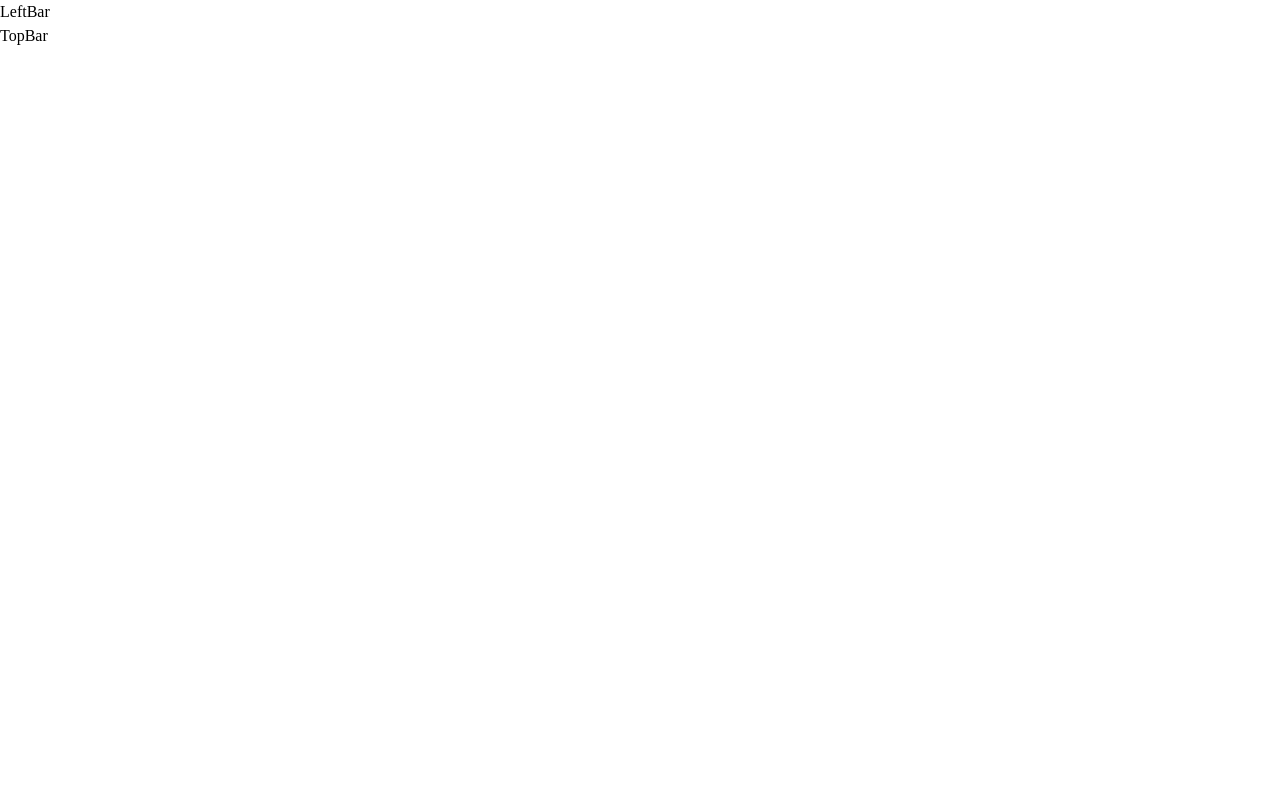
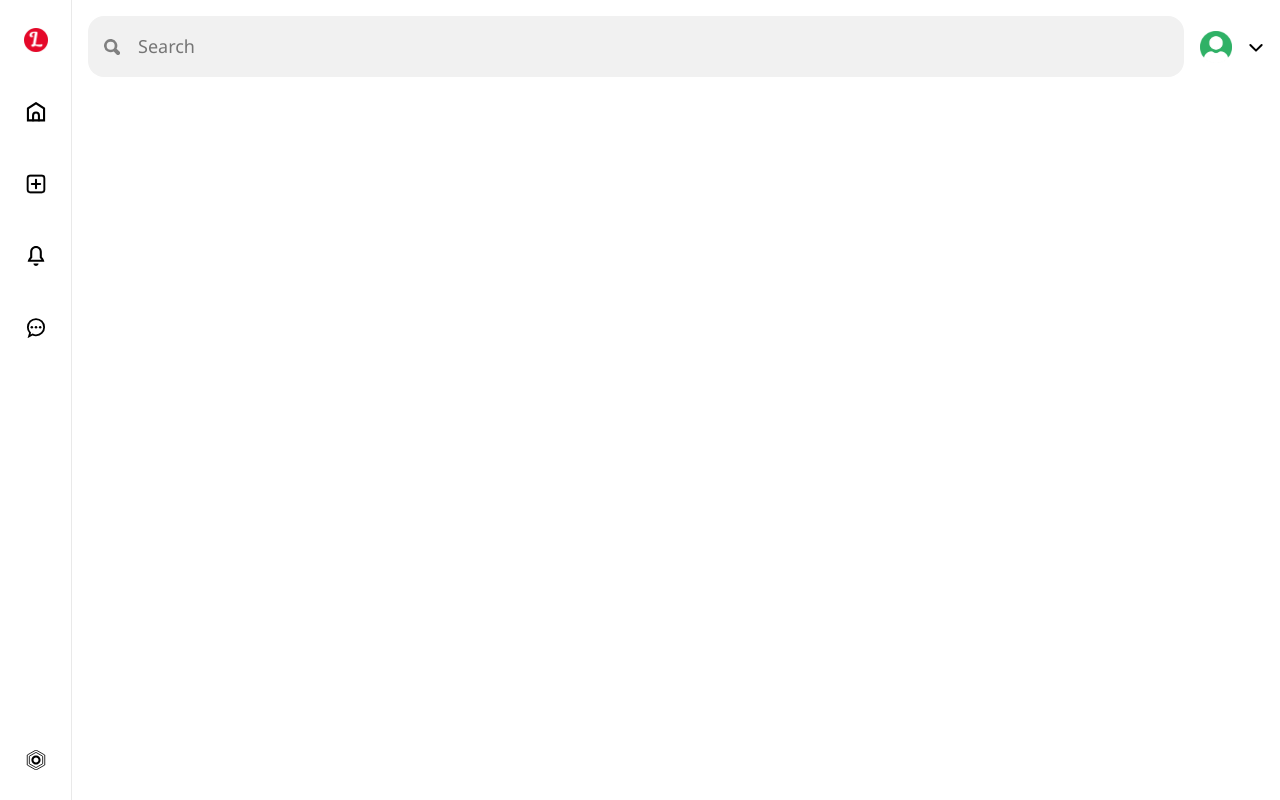
Before and after one commit to Armandosselimi/pinterest-clone, a React (Vite) app in the folder client/: page / in a window 1280 px wide. Built offline with nearby package versions, Linux system fonts and the light colour scheme.

Commit message:
adding side bar and top bar

```diff
--- a/client/src/App.css
+++ b/client/src/App.css
@@ -0,0 +1,10 @@
+.app {
+  width: 100%;
+  display: flex;
+  gap: 1rem;
+}
+
+.content {
+  flex: 1;
+  margin-right: 1rem;
+}
--- a/client/src/App.jsx
+++ b/client/src/App.jsx
@@ -1,9 +1,10 @@
 import LeftBar from "components/leftBar";
 import TopBar from "components/TopBar";
+import "./App.css";
 
 function App() {
   return (
-    <div>
+    <div className='app'>
       <LeftBar />
       <div className='content'>
         <TopBar />
--- a/client/src/components/TopBar/TopBar.css
+++ b/client/src/components/TopBar/TopBar.css
@@ -0,0 +1,25 @@
+.topBar {
+  margin: 1rem 0;
+  display: flex;
+  align-items: center;
+  gap: 1rem;
+}
+
+.search {
+  flex: 1;
+  background-color: #f1f1f1;
+  border-radius: 1rem;
+  padding: 1rem;
+
+  display: flex;
+  align-items: center;
+  gap: 1rem;
+}
+
+.search input {
+  flex: 1;
+  border: none;
+  outline: none;
+  background-color: transparent;
+  font-size: 1.125rem;
+}
--- a/client/src/components/TopBar/index.jsx
+++ b/client/src/components/TopBar/index.jsx
@@ -1,8 +1,25 @@
 import React from "react";
 import "./TopBar.css";
+import UserButton from "components/UserButton";
 
 const TopBar = () => {
-  return <div>TopBar</div>;
+  return (
+    <div className='topBar'>
+      {/* Search */}
+      <div className='search'>
+        <img
+          src='/general/search.svg'
+          alt=''
+        />
+        <input
+          type='text'
+          placeholder='Search'
+        />
+      </div>
+      {/* USER */}
+      <UserButton />
+    </div>
+  );
 };
 
 export default TopBar;
--- /dev/null
+++ b/client/src/components/UserButton/UserButton.css
@@ -0,0 +1,44 @@
+.userButton {
+  display: flex;
+  align-items: center;
+  gap: 1rem;
+  position: relative;
+}
+
+.userButton img {
+  width: 2rem;
+  aspect-ratio: 1;
+  border: 100%;
+  object-fit: cover;
+}
+
+.userButton .arrow {
+  width: 1rem;
+  aspect-ratio: 1;
+  cursor: pointer;
+}
+
+.loginLink {
+  font-size: 1.125rem;
+  padding: 1rem;
+  border-radius: 2rem;
+}
+
+.loginLink:hover {
+  background-color: #f1f1f1;
+}
+
+.userOptions {
+  z-index: 999;
+  position: absolute;
+  right: 0;
+  top: 130%;
+  padding: 1rem;
+  border-radius: 0.5rem;
+  background-color: white;
+  box-shadow: 0 0 3px 0;
+
+  display: flex;
+  flex-direction: column;
+  font-size: 0.875;
+}
--- /dev/null
+++ b/client/src/components/UserButton/index.jsx
@@ -0,0 +1,39 @@
+import React, { useState } from "react";
+import "./UserButton.css";
+
+const UserButton = () => {
+  const [open, setOpen] = useState(false);
+  // Temp User
+  const currentUser = true;
+
+  return currentUser ? (
+    <div className='userButton'>
+      <img
+        src='/general/noAvatar.png'
+        alt=''
+      />
+      <img
+        onClick={() => setOpen((prev) => !prev)}
+        className='arrow'
+        src='/general/arrow.svg'
+        alt=''
+      />
+      {open && (
+        <ul className='userOptions'>
+          <li className='userOption'>Profile</li>
+          <li className='userOption'>Settings</li>
+          <li className='userOption'>Logout</li>
+        </ul>
+      )}
+    </div>
+  ) : (
+    <a
+      href='/'
+      className='loginLink'
+    >
+      Login / Sign Up
+    </a>
+  );
+};
+
+export default UserButton;
--- a/client/src/components/leftBar/LeftBar.css
+++ b/client/src/components/leftBar/LeftBar.css
@@ -0,0 +1,36 @@
+.leftBar {
+  height: 100vh;
+  width: 4.5rem;
+  position: sticky;
+  top: 0;
+  padding: 1rem 0;
+  border-right: 1px solid #e9e9e9;
+
+  display: flex;
+  flex-direction: column;
+  align-items: center;
+  justify-content: space-between;
+}
+
+.menuIcons {
+  display: flex;
+  flex-direction: column;
+  align-items: center;
+  gap: 1.5rem;
+}
+
+.menuIcon {
+  width: 3rem;
+  aspect-ratio: 1;
+  display: flex;
+  align-items: center;
+  justify-content: center;
+}
+.menuIcon:hover {
+  background-color: #f1f1f1;
+}
+
+.logo {
+  width: 1.5rem;
+  aspect-ratio: 1;
+}
--- a/client/src/components/leftBar/index.jsx
+++ b/client/src/components/leftBar/index.jsx
@@ -2,7 +2,67 @@ import React from "react";
 import "./LeftBar.css";
 
 const LeftBar = () => {
-  return <div>LeftBar</div>;
+  return (
+    <div className='leftBar'>
+      <div className='menuIcons'>
+        <a
+          href='/'
+          className='menuIcon'
+        >
+          <img
+            className='logo'
+            src='/general/logo.png'
+            alt='pinterest log'
+          />
+        </a>
+        <a
+          href='/'
+          className='menuIcon'
+        >
+          <img
+            src='/general/home.svg'
+            alt='pinterest log'
+          />
+        </a>
+        <a
+          href='/'
+          className='menuIcon'
+        >
+          <img
+            src='/general/create.svg'
+            alt='pinterest log'
+          />
+        </a>
+        <a
+          href='/'
+          className='menuIcon'
+        >
+          <img
+            src='/general/updates.svg'
+            alt='pinterest log'
+          />
+        </a>
+        <a
+          href='/'
+          className='menuIcon'
+        >
+          <img
+            src='/general/messages.svg'
+            alt='pinterest log'
+          />
+        </a>
+      </div>
+      <a
+        href='/'
+        className='menuIcon'
+      >
+        <img
+          src='/general/settings.svg'
+          alt='pinterest log'
+        />
+      </a>
+    </div>
+  );
 };
 
 export default LeftBar;
--- a/client/src/index.css
+++ b/client/src/index.css
@@ -1,3 +1,42 @@
+:root {
+  /* Primary brand color */
+  --color-primary: #e60023;
+
+  /* Backgrounds */
+  --color-bg: #ffffff;
+  --color-bg-light: #f9f9f9;
+  --color-bg-hover: #f0f0f0;
+
+  /* Text colors */
+  --color-text-primary: #111111;
+  --color-text-secondary: #767676;
+  --color-text-light: #ffffff;
+
+  /* Borders and dividers */
+  --color-border: #e2e2e2;
+
+  /* Buttons */
+  --color-btn-primary: #e60023;
+  --color-btn-hover: #ad081b;
+  --color-btn-secondary: #efefef;
+  --color-btn-secondary-hover: #e2e2e2;
+
+  /* Shadows */
+  --shadow-card: 0 1px 4px rgba(0, 0, 0, 0.1);
+  --shadow-hover: 0 4px 12px rgba(0, 0, 0, 0.15);
+
+  /* Radius */
+  --radius-sm: 6px;
+  --radius-md: 12px;
+  --radius-lg: 20px;
+
+  /* Fonts */
+  --font-family: "Segoe UI", "Helvetica Neue", sans-serif;
+  --font-size-base: 16px;
+  --font-size-sm: 14px;
+  --font-size-lg: 18px;
+}
+
 /* 1. Use a more-intuitive box-sizing model */
 *,
 *::before,
@@ -81,4 +120,11 @@ li {
 
 a {
   text-decoration: none;
+  color: inherit;
 }
+
+body {
+  font-size: var(--font-size-base);
+  font-family: var(--font-family);
+  color: var(--color-text-primary);
+}
```
